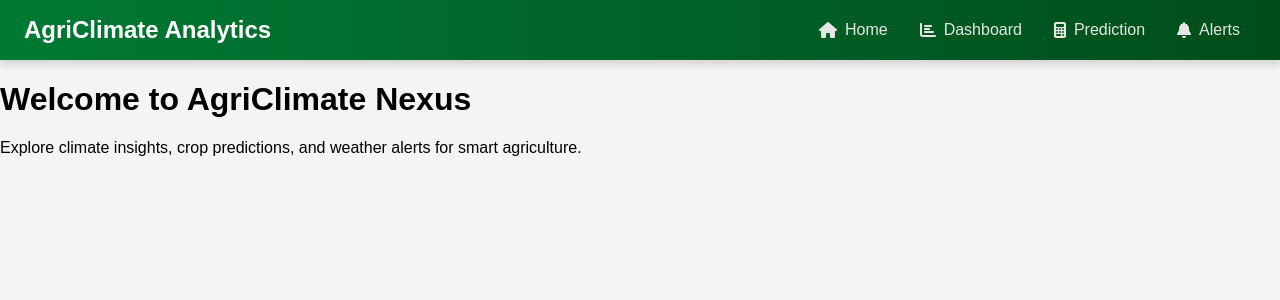
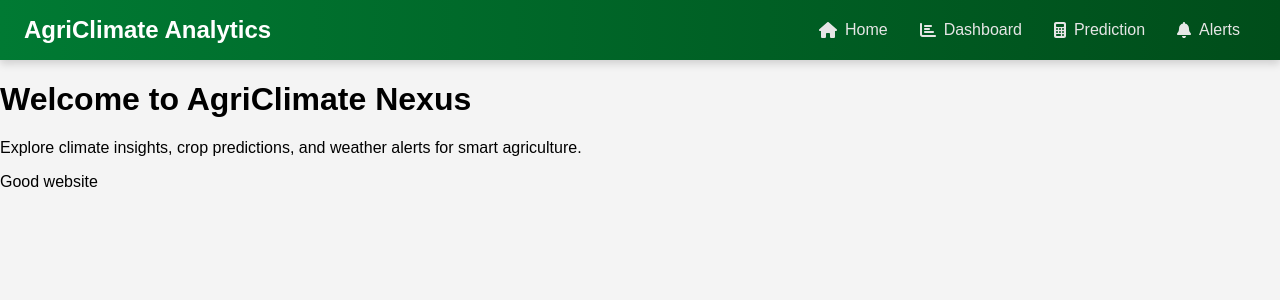
Before and after one commit to SiddharthS15/Agriclimate, a React (Create React App) app in the folder agriclimate/: page / in a window 1280 px wide. Shown: the top 300 px of the page. Built offline with nearby package versions, Linux system fonts and the light colour scheme; the HTML template or start-up script is replaced by a standard one.

Commit message:
Editied home js

```diff
--- a/agriclimate/src/components/Home.js
+++ b/agriclimate/src/components/Home.js
@@ -6,6 +6,7 @@ const Home = () => {
     <div className="home">
       <h1>Welcome to AgriClimate Nexus</h1>
       <p>Explore climate insights, crop predictions, and weather alerts for smart agriculture.</p>
+      <p> Good website </p>
     </div>
   );
 };
```
